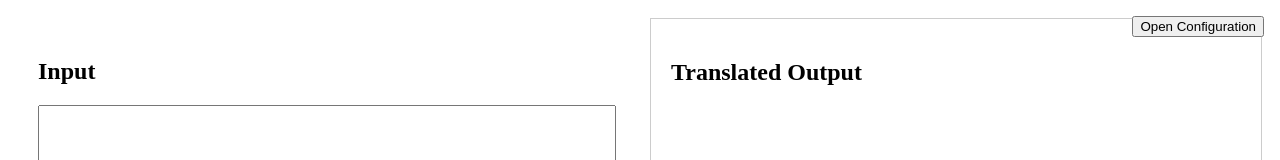
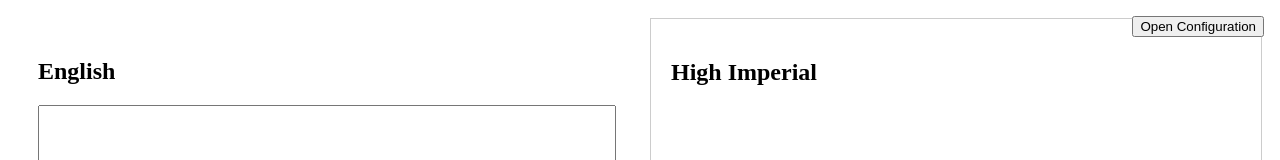
Before and after one commit to areeves/high-imperial-translator, a React (Create React App) app: page / in a window 1280 px wide. Shown: the top 160 px of the page. Built offline with nearby package versions, Linux system fonts and the light colour scheme.

Commit message:
update column headings

```diff
--- a/src/components/InputPane.tsx
+++ b/src/components/InputPane.tsx
@@ -9,7 +9,7 @@ interface InputPaneProps {
 const InputPane: React.FC<InputPaneProps> = ({ inputText, onInputChange, onTranslate }) => {
     return (
         <div style={{ padding: '20px', flex: 1 }}>
-            <h2>Input</h2>
+            <h2>English</h2>
             <textarea
                 value={inputText}
                 onChange={(e) => onInputChange(e.target.value)}
--- a/src/components/OutputPane.tsx
+++ b/src/components/OutputPane.tsx
@@ -7,7 +7,7 @@ interface OutputPaneProps {
 const OutputPane: React.FC<OutputPaneProps> = ({ outputText }) => {
     return (
         <div style={{ padding: '20px', border: '1px solid #ccc', height: '100%', overflowY: 'auto' }}>
-            <h2>Translated Output</h2>
+            <h2>High Imperial</h2>
             <pre>{outputText}</pre>
         </div>
     );
```
